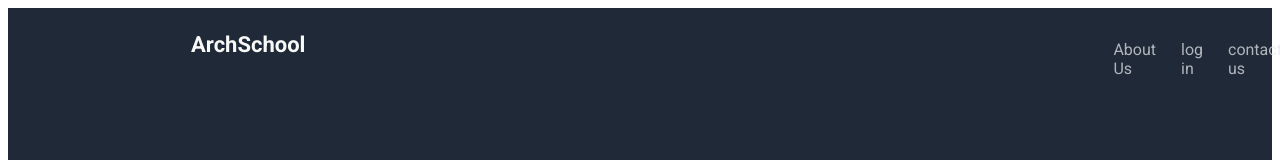
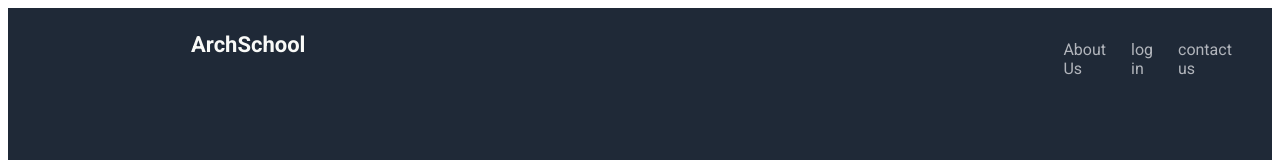
Before and after one commit to tomartwinkle/The-Odin-Project, a plain HTML site: page project-landing_page/project.html in a window 1280 px wide. Shown: the top 160 px of the page. Drawn offline with Linux system fonts and the light colour scheme.

Commit message:
fixed header

```diff
--- a/project-landing_page/project.css
+++ b/project-landing_page/project.css
@@ -37,7 +37,7 @@ body{
     color: #e5e7ebbc;
     font-size: 16px;
 
-    margin-left:800px;
+    margin-left:750px;
   }
   .heading{
     color:#f9faf8;
```
